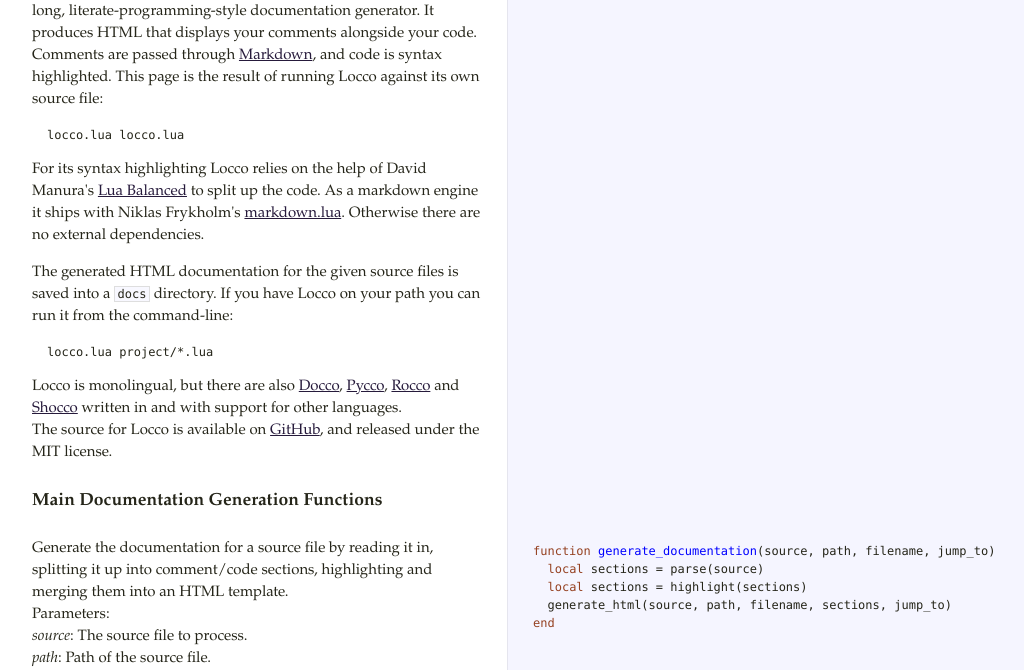
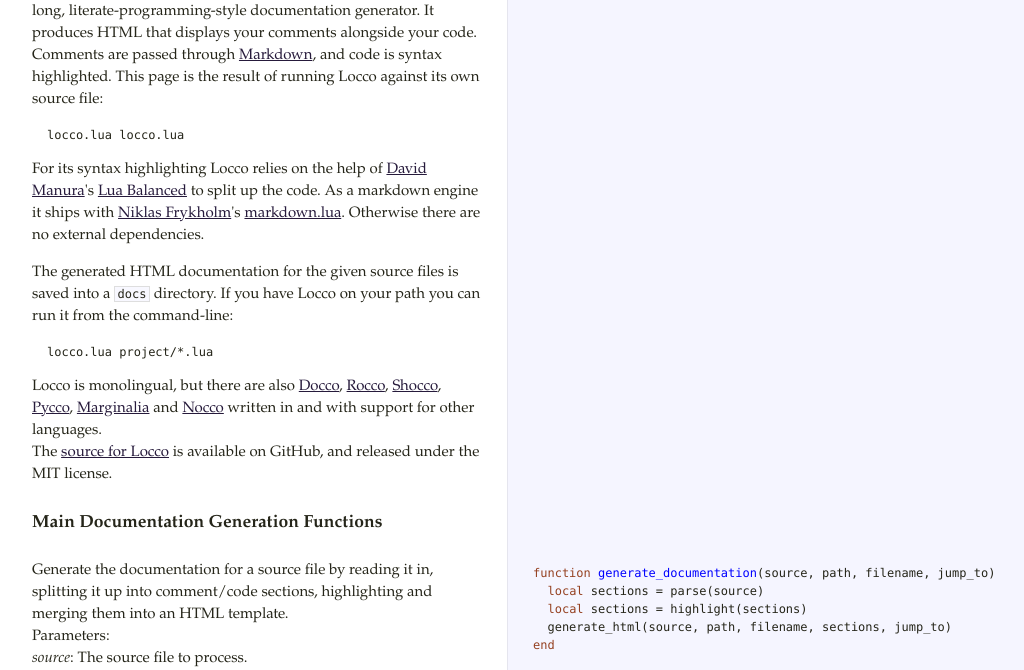
Before and after one commit to rgieseke/locco, a plain HTML site: page docs/index.html in a window 1280 px wide. Shown: the part 119-789 px from the top of the page, without its empty margins (18-1042 px from the left). Drawn offline with Linux system fonts and the light colour scheme.

Commit message:
Update docs.

```diff
--- a/docs/index.html
+++ b/docs/index.html
@@ -39,9 +39,11 @@ This page is the result of running Locco against its own source file:</p>
 <pre><code>locco.lua locco.lua
 </code></pre>
 
-<p>For its syntax highlighting Locco relies on the help of David Manura's
-<a href="http://lua-users.org/wiki/LuaBalanced">Lua Balanced</a> to split
-up the code. As a markdown engine it ships with Niklas Frykholm's
+<p>For its syntax highlighting Locco relies on the help of
+<a href="http://lua-users.org/wiki/DavidManura">David Manura</a>'s
+<a href="https://github.com/davidm/lua-balanced">Lua Balanced</a> to split
+up the code. As a markdown engine it ships with
+<a href="http://www.frykholm.se/">Niklas Frykholm</a>'s
 <a href="http://www.frykholm.se/files/markdown.lua">markdown.lua</a>. Otherwise there
 are no external dependencies.</p>
 
@@ -53,13 +55,15 @@ the command-line:</p>
 
 <p>Locco is monolingual, but there are also
 <a href="http://jashkenas.github.com/docco/">Docco</a>,
+<a href="http://rtomayko.github.com/rocco/">Rocco</a>,
+<a href="http://rtomayko.github.com/shocco/">Shocco</a>,
 <a href="http://fitzgen.github.com/pycco/">Pycco</a>,
-<a href="http://rtomayko.github.com/rocco/">Rocco</a>
+<a href="http://fogus.github.com/marginalia/">Marginalia</a>
 and
-<a href="http://rtomayko.github.com/shocco/">Shocco</a>
+<a href="http://dontangg.github.com/nocco/">Nocco</a>
 written in and with support for other languages.<br>
-The source for Locco is available on
-<a href="https://github.com/rgieseke/locco">GitHub</a>, and released under the MIT
+The <a href="https://github.com/rgieseke/locco">source for Locco</a> is available on
+GitHub, and released under the MIT
 license.</p>
 
 
```
